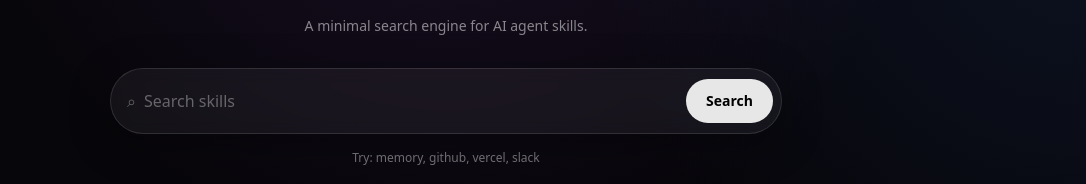
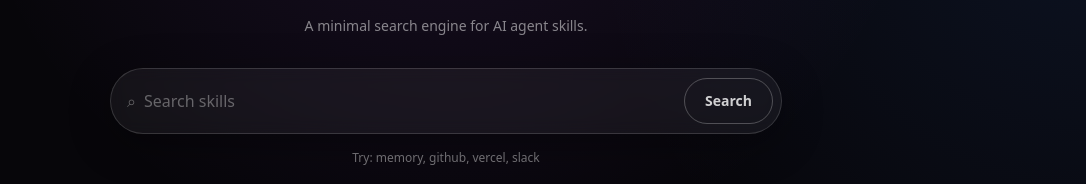
Before and after one commit to javainthinking/skillspick, a Next.js app: page / in a window 1280 px wide. Shown: the part 223-407 px from the top of the page, without its empty margins (194-1280 px from the left). Built offline with nearby package versions, Linux system fonts and the light colour scheme; no server answers; the database is empty.

Commit message:
feat(ui): refine search bar (thin bright border + subtle focus glow)

```diff
--- a/src/app/page.tsx
+++ b/src/app/page.tsx
@@ -66,7 +66,7 @@ export default async function Home({ searchParams }: Props) {
           <div className="mt-3 text-sm text-white/50">A minimal search engine for AI agent skills.</div>
 
           <form method="GET" className="mt-8 w-full">
-            <div className="flex w-full items-center gap-2 rounded-full border border-white/12 bg-white/5 p-2 pl-4 shadow-[0_10px_40px_rgba(0,0,0,0.35)] backdrop-blur">
+            <div className="group flex w-full items-center gap-2 rounded-full border border-white/15 bg-white/5 p-2 pl-4 shadow-[0_10px_40px_rgba(0,0,0,0.35)] backdrop-blur transition hover:border-white/25 focus-within:border-white/30 focus-within:shadow-[0_16px_60px_rgba(168,85,247,0.10)]">
               <div className="text-white/35">⌕</div>
               <input
                 name="q"
@@ -76,7 +76,7 @@ export default async function Home({ searchParams }: Props) {
               />
               <button
                 type="submit"
-                className="shrink-0 rounded-full bg-white/90 px-5 py-3 text-sm font-semibold text-black hover:bg-white"
+                className="shrink-0 rounded-full border border-white/25 bg-transparent px-5 py-3 text-sm font-semibold text-white/80 transition hover:border-white/35 hover:text-white group-focus-within:border-white/0 group-focus-within:bg-white group-focus-within:text-black"
               >
                 Search
               </button>
```
